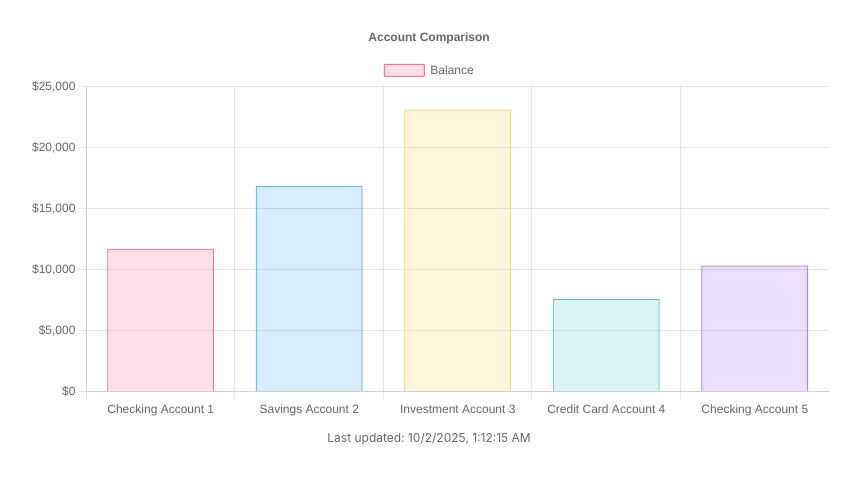
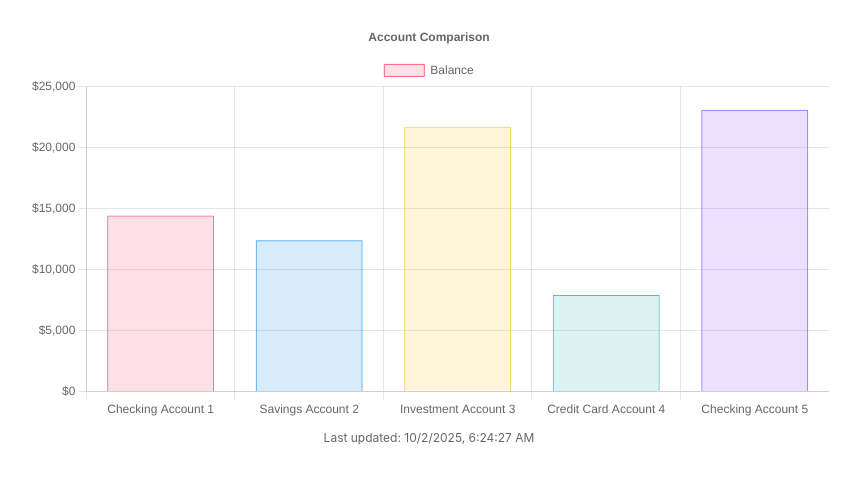
Before and after one commit to leakingMemo/notion-dashboard, a plain HTML site: page charts/accounts.html in a window 1280 px wide. Shown: the whole page, without its empty margins (211-1071 px from the left). Drawn offline with nearby package versions, Linux system fonts and the light colour scheme.

Commit message:
deploy: 4c4bf658cc92440bb72928c41904504d4f3e92f8

```diff
--- a/charts/accounts.html
+++ b/charts/accounts.html
@@ -31,7 +31,7 @@
         <canvas id="chart"></canvas>
     </div>
     <div class="last-updated">
-        Last updated: 10/2/2025, 1:12:15 AM
+        Last updated: 10/2/2025, 6:24:27 AM
     </div>
 
     <script>
@@ -50,11 +50,11 @@
     {
       "label": "Balance",
       "data": [
-        11709,
-        16871,
-        23103,
-        7593,
-        10323
+        14423,
+        12403,
+        21704,
+        7908,
+        23088
       ],
       "backgroundColor": [
         "rgba(255, 99, 132, 0.2)",
```
Also changed, not shown: charts/balance.html (+6 -6 lines), charts/portfolio.html (+5 -5 lines), index.html (+1 -1 lines).
